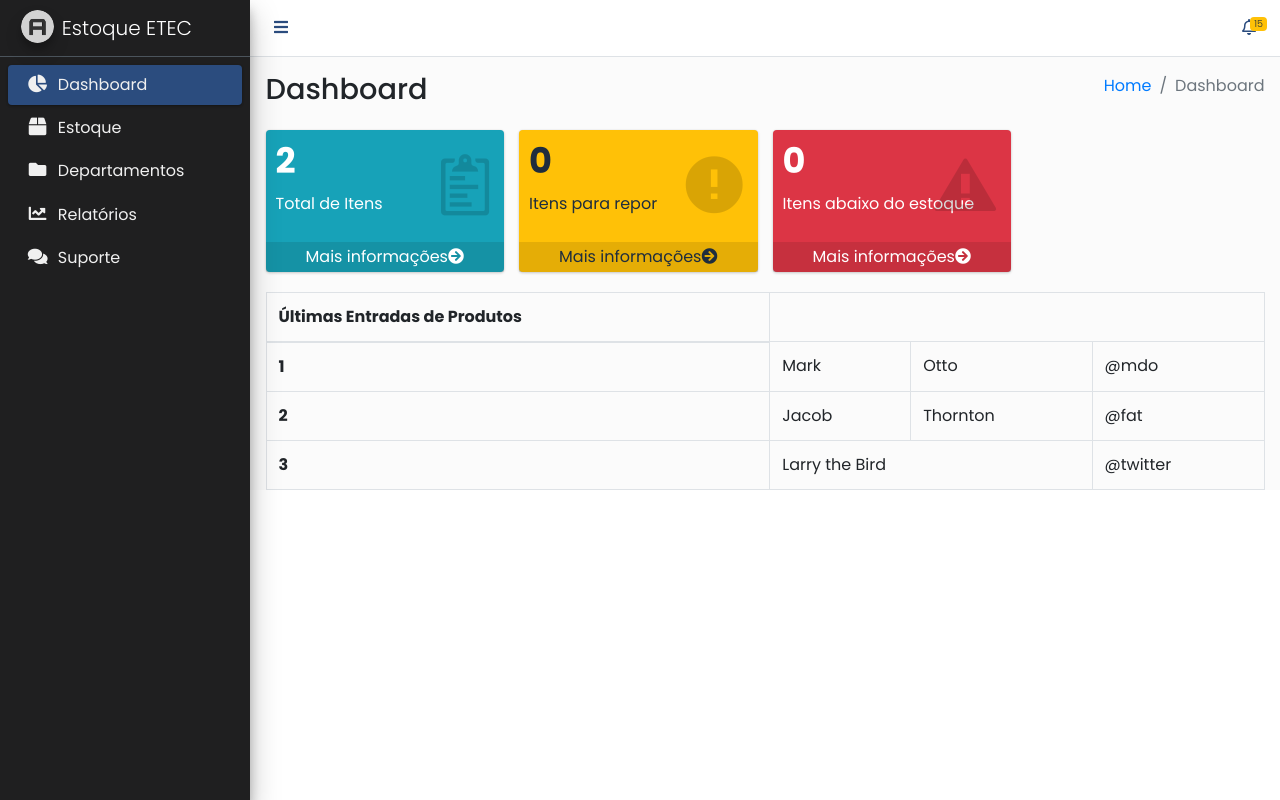
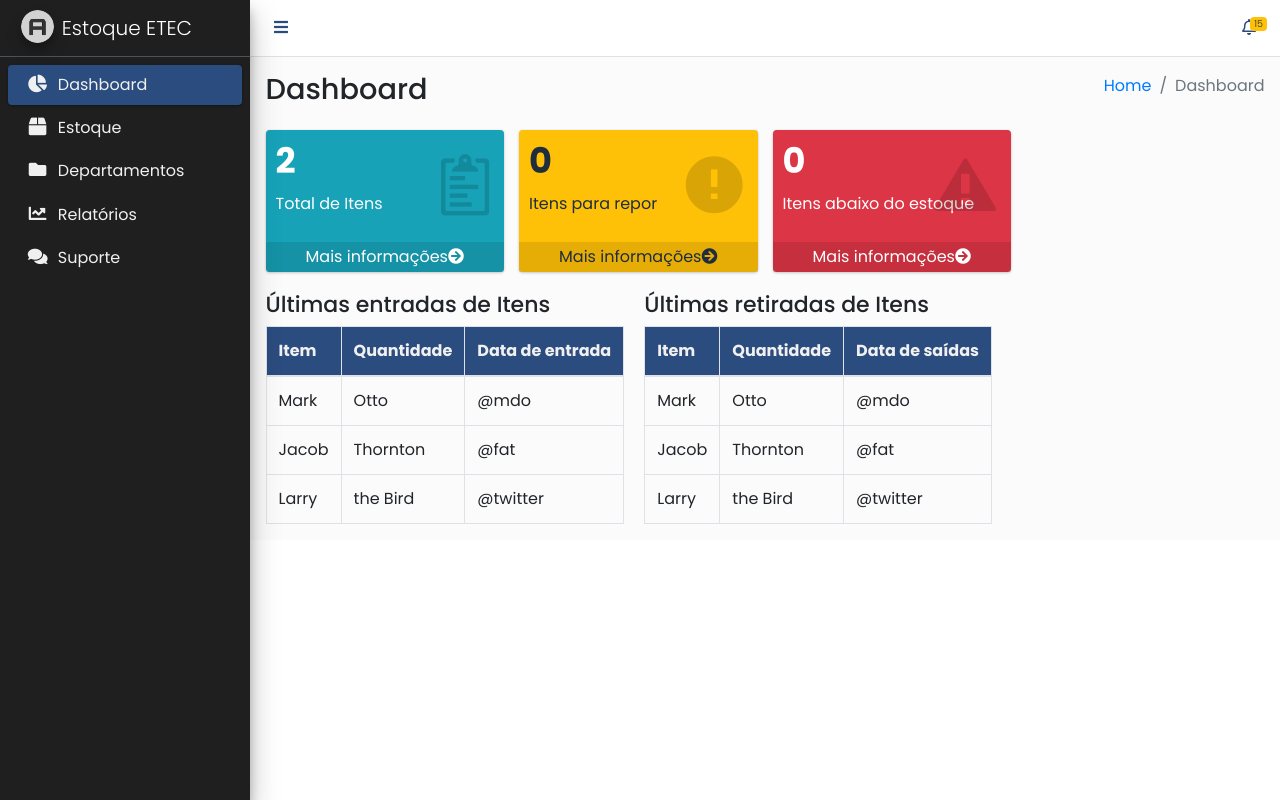
Before and after one commit to dsnneto/control-estoque, a PHP site: page /home.php in a window 1280 px wide. Run offline with PHP 8.4, Linux system fonts and the light colour scheme; data comes from the database, SQL or seed files in the repository; some libraries are stand-ins or nearby versions.

Commit message:
tables dashboard

```diff
--- a/dashboard.php
+++ b/dashboard.php
@@ -72,30 +72,67 @@
           </div>
           <!-- ./col -->
         </div>
-        <table class="table table-bordered">
+        <div class="dashboard-tables">
+          <div class="table-entradas">
+            <!-- TABELA 1 -->
+            <h2 id="table-dashboard-title">Últimas entradas de Itens</h2>
+            <table class="table table-bordered" id="table-dashboard">
               <thead>
                 <tr>
-      <th scope="col">Últimas Entradas de Produtos</th>
+                  <th scope="col">Item</th>
+                  <th scope="col">Quantidade</th>
+                  <th scope="col">Data de entrada</th>
                 </tr>
               </thead>
               <tbody>
               <tr>
-      <th scope="row">1</th>
                 <td>Mark</td>
                 <td>Otto</td>
                 <td>@mdo</td>
               </tr>
               <tr>
-      <th scope="row">2</th>
                 <td>Jacob</td>
                 <td>Thornton</td>
                 <td>@fat</td>
               </tr>
               <tr>
-      <th scope="row">3</th>
-      <td colspan="2">Larry the Bird</td>
+                <td>Larry</td>
+                <td>the Bird</td>
                 <td>@twitter</td>
               </tr>
             </tbody>
           </table>
+          </div>
+            <!-- TABELA 2 -->
+          <div class="table-saidas">
+            <!-- TABELA 1 -->
+            <h2 id="table-dashboard-title">Últimas retiradas de Itens</h2>
+            <table class="table table-bordered" id="table-dashboard">
+              <thead>
+                <tr>
+                  <th scope="col">Item</th>
+                  <th scope="col">Quantidade</th>
+                  <th scope="col">Data de saídas</th>
+                </tr>
+              </thead>
+              <tbody>
+              <tr>
+                <td>Mark</td>
+                <td>Otto</td>
+                <td>@mdo</td>
+              </tr>
+              <tr>
+                <td>Jacob</td>
+                <td>Thornton</td>
+                <td>@fat</td>
+              </tr>
+              <tr>
+                <td>Larry</td>
+                <td>the Bird</td>
+                <td>@twitter</td>
+              </tr>
+            </tbody>
+          </table>
+          </div>
+</div>
 </section>
--- a/style/style.css
+++ b/style/style.css
@@ -118,3 +118,22 @@ body {
   clear: both;
   content:normal;
 }
+
+.table-entradas, .table-saidas {
+  max-width: 40%;
+}
+
+#table-dashboard thead {
+  background-color: #2b4c7e;
+  color: #f0f0f0;
+}
+
+#table-dashboard-title {
+  font-size: 22px;
+  font-weight: 500;
+}
+
+.dashboard-tables {
+  display: flex;
+  gap: 20px;
+}
```
Lines whose indentation alone changed are shown as unchanged.
